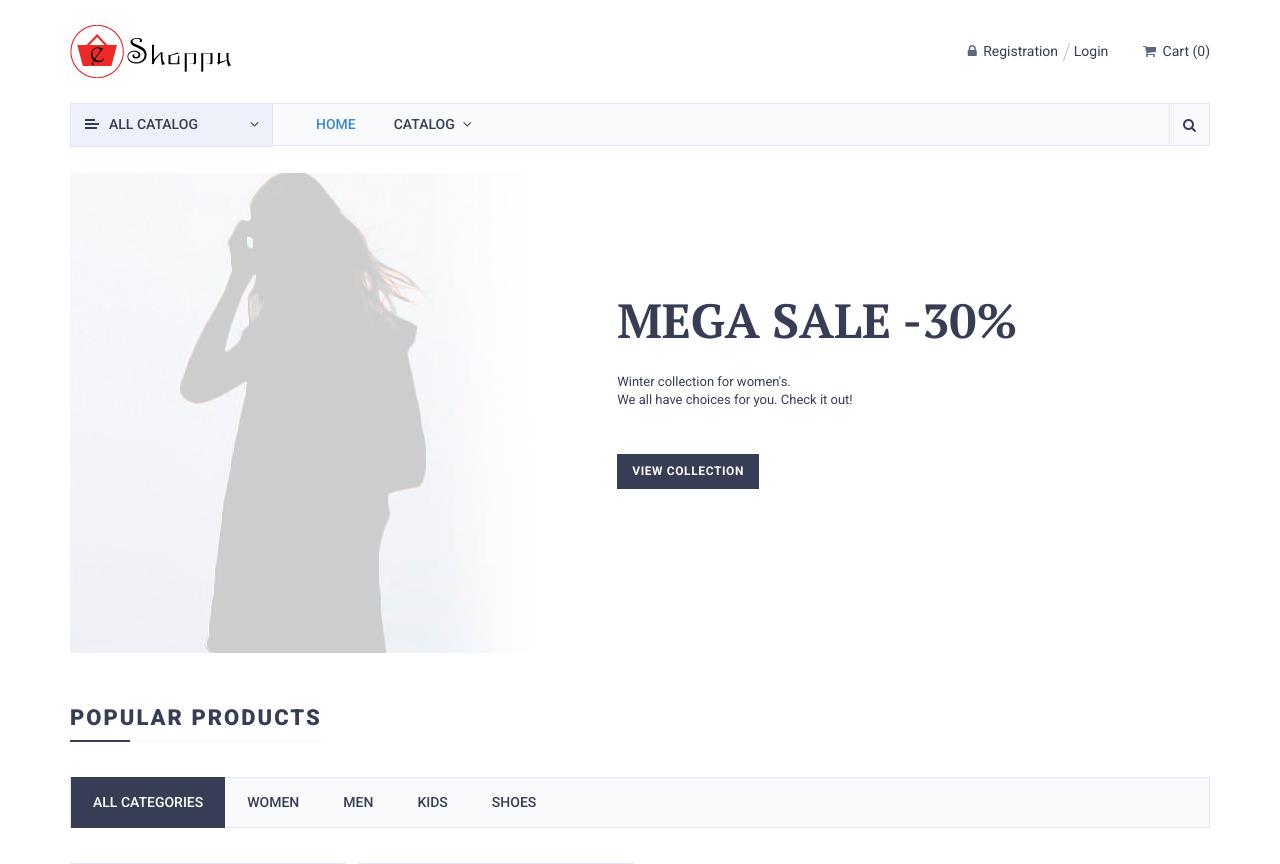
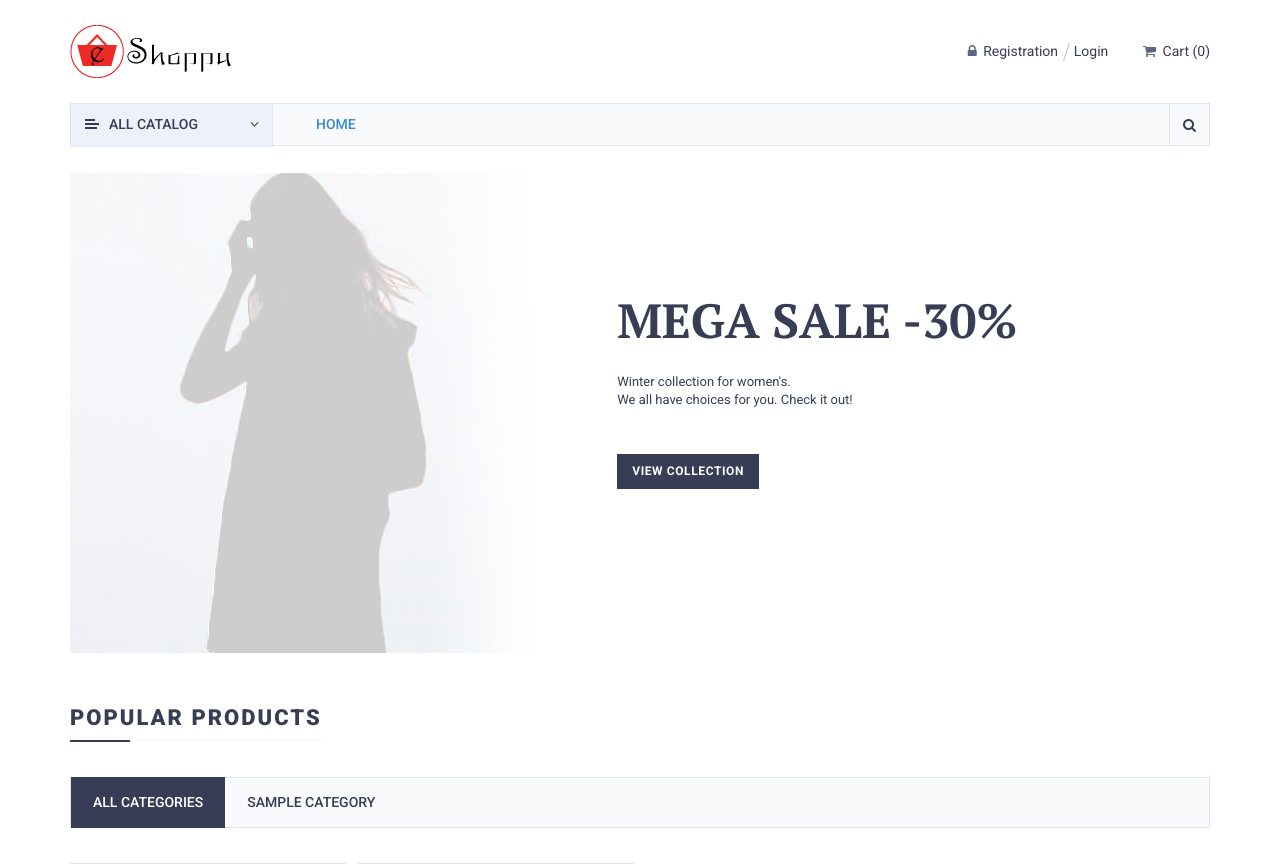
Before and after one commit to MFreds/EAS-PBKK, a CodeIgniter 4 app: template e-shop/app/Views/home.php in a window 1280 px wide. Shown: the top 864 px of the page. Run offline with PHP 8.4 and a stand-in for CodeIgniter, Linux system fonts and the light colour scheme; the template is opened without the code that fills it: most values are stand-ins (such as "Sample title", 1, 10 or a date in 2020); grey boxes labelled with a size stand in for pictures from a placeholder-image service; some libraries are stand-ins or nearby versions.

```diff
--- a/e-shop/app/Controllers/Authorization.php
+++ b/e-shop/app/Controllers/Authorization.php
@@ -57,7 +57,7 @@ class Authorization extends BaseController
                     'role'  => $dataUser['role']
                 ];
                 $role=ROLE_CUSTOMER;
-                if($dataUser['role']===ROLE_ADMIN){
+                if($dataUser['role']==ROLE_ADMIN){
                     $role=ROLE_ADMIN;
                     session()->set($ses_data);
                     return redirect()->to('/admin');
--- a/e-shop/app/Views/home.php
+++ b/e-shop/app/Views/home.php
@@ -31,10 +31,9 @@
             <h3 class="component-ttl"><span>Popular products</span></h3>
             <ul class="fr-pop-tabs sections-show">
                 <li><a data-frpoptab-num="1" data-frpoptab="#frpoptab-tab-1" href="#" class="active">All Categories</a></li>
-                <li><a data-frpoptab-num="2" data-frpoptab="#frpoptab-tab-2" href="#">Women</a></li>
-                <li><a data-frpoptab-num="3" data-frpoptab="#frpoptab-tab-3" href="#">Men</a></li>
-                <li><a data-frpoptab-num="4" data-frpoptab="#frpoptab-tab-4" href="#">Kids</a></li>
-                <li><a data-frpoptab-num="5" data-frpoptab="#frpoptab-tab-5" href="#">Shoes</a></li>
+                <?php foreach ($categories as $c) : ?>
+                    <li><a data-frpoptab-num="<?= $c['id'] +2?>" data-frpoptab="#frpoptab-tab-<?= $c['id'] +2?>" href="<?= $c['slug'] ?>"><?= $c['category'] ?></a></li>
+                <?php endforeach ?>
             </ul>
             <div class="fr-pop-tab-cont">
                 <p data-frpoptab-num="1" class="fr-pop-tab-mob active" data-frpoptab="#frpoptab-tab-1">All Categories</p>
--- a/e-shop/app/Views/layouts/page_layout.php
+++ b/e-shop/app/Views/layouts/page_layout.php
@@ -65,91 +65,19 @@
                 <!-- Catalog menu - start -->
                 <div class="topcatalog">
                     <a class="topcatalog-btn" href="catalog-list.html"><span>All</span> catalog</a>
+                    <?php
+                        $cat= new App\Models\Category();
+                        $cats = $cat->findAll();
+                    ;?>
                     <ul class="topcatalog-list">
-                        <li>
-                            <a href="catalog-list.html">
-                                Women
-                            </a>
-                            <i class="fa fa-angle-right"></i>
-                            <ul>
-                                <li>
-                                    <a href="catalog-list.html">
-                                        Knitwear
-                                    </a>
-                                </li>
-                                <li>
-                                    <a href="catalog-list.html">
-                                        Dresses
-                                    </a>
-                                </li>
-                                <li>
-                                    <a href="catalog-list.html">
-                                        Bags
-                                    </a>
-                                    <i class="fa fa-angle-right"></i>
-                                    <ul>
-                                        <li>
-                                            <a href="catalog-list.html">
-                                                Shoulder Bags
-                                            </a>
-                                        </li>
-                                        <li>
-                                            <a href="catalog-list.html">
-                                                Falabella
-                                            </a>
-                                        </li>
-                                        <li>
-                                            <a href="catalog-list.html">
-                                                Becks
-                                            </a>
-                                        </li>
-                                        <li>
-                                            <a href="catalog-list.html">
-                                                Clutches
-                                            </a>
-                                        </li>
-                                        <li>
-                                            <a href="catalog-list.html">
-                                                Travel Bags
-                                            </a>
-                                        </li>
-                                    </ul>
-                                </li>
-                                <li>
-                                    <a href="catalog-list.html">
-                                        Accessories
-                                    </a>
-                                    <i class="fa fa-angle-right"></i>
-                                    <ul>
-                                        <li>
-                                            <a href="catalog-list.html">
-                                                Sunglasses
-                                            </a>
-                                        </li>
-                                        <li>
-                                            <a href="catalog-list.html">
-                                                Tech Cases
-                                            </a>
-                                        </li>
-                                        <li>
-                                            <a href="catalog-list.html">
-                                                Jewelry
-                                            </a>
-                                        </li>
-                                        <li>
-                                            <a href="catalog-list.html">
-                                                Stella
-                                            </a>
-                                        </li>
-                                    </ul>
-                                </li>
-                                <li>
-                                    <a href="catalog-list.html">
-                                        Coats & Jackets
-                                    </a>
-                                </li>
-                            </ul>
-                        </li>
+                        <?php foreach ($cats as $c) : ?>
+                            <li>
+                                <a href="catalog-list.html">
+                                    <?= $c['category'] ?>
+                                </a>
+                            </li>
+                        <?php endforeach ?>
+
                     </ul>
                 </div>
                 <!-- Catalog menu - end -->
@@ -162,7 +90,7 @@
                             Home
                         </a>
                     </li>
-                    <li class="menu-item-has-children">
+                    <!-- <li class="menu-item-has-children">
                         <a href="catalog-list.html">
                             Catalog <i class="fa fa-angle-down"></i>
                         </a>
@@ -173,7 +101,7 @@
                                 </a>
                             </li>
                         </ul>
-                    </li>
+                    </li> -->
                     <li class="mainmenu-more">
                         <span>...</span>
                         <ul class="mainmenu-sub"></ul>
```
Also changed, not shown: e-shop/app/Controllers/Home.php (+8 -2 lines), e-shop/app/Models/Item.php (+12 -0 lines), e-shop/app/Controllers/ItemsInventory.php (line endings or trailing spaces).
